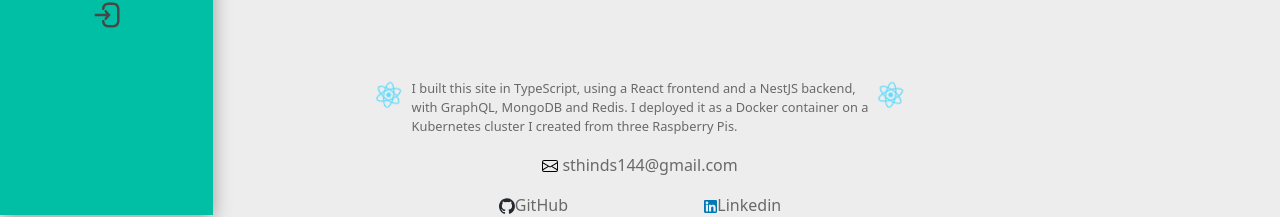
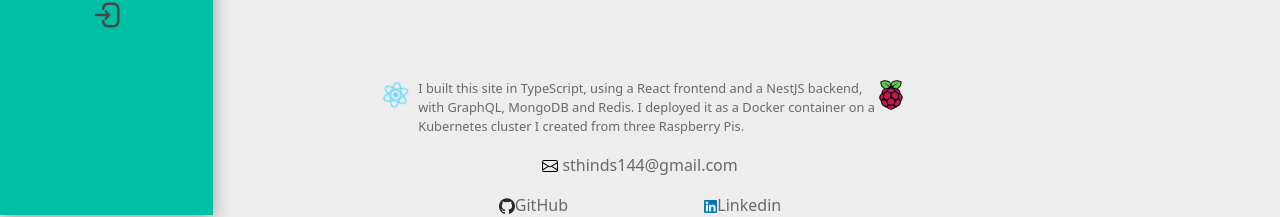
Before and after one commit to sth144/sthinds.io, a React (Create React App) app in the folder client/: page / in a window 1280 px wide. Shown: the part 585-802 px from the top of the page. Built offline with nearby package versions, Linux system fonts and the light colour scheme; no server answers.

Commit message:
Enable test

```diff
--- a/client/src/app.scss
+++ b/client/src/app.scss
@@ -9,7 +9,7 @@
   height: 100%
 }
 
-.App-logo {
+.App-logo, .App-icon {
   height: 4vmin;
   pointer-events: none;
 }
@@ -19,6 +19,7 @@
     animation: App-logo-spin infinite 20s linear;
   }
 }
+
 
 .App-header, .App-body, .App-footer {
   background-color: var(--scheme-light-gray);
--- a/client/src/views/main/footer/footer.component.tsx
+++ b/client/src/views/main/footer/footer.component.tsx
@@ -2,6 +2,7 @@ import React, { Component } from "react";
 import linkedinIcon from "assets/linkedin-svgrepo-com.svg";
 import "./footer.component.scss";
 import logo from "assets/logo.svg";
+import raspberryPi from "assets/raspberry-pi-svgrepo-com.svg";
 import emailIcon from "assets/email-icon.svg";
 
 class FooterComponent extends Component {
@@ -19,7 +20,7 @@ class FooterComponent extends Component {
             on a<br></br>
             Kubernetes cluster I created from three Raspberry Pis.
           </p>
-          <img src={logo} className="App-logo" alt="logo" />
+          <img src={raspberryPi} className="App-icon" alt="raspberry pi" />
         </div>
         <p>
           <img src={emailIcon} alt="email" /> sthinds144@gmail.com
```
Also changed, not shown: client/src/assets/raspberry-pi-svgrepo-com.svg.
